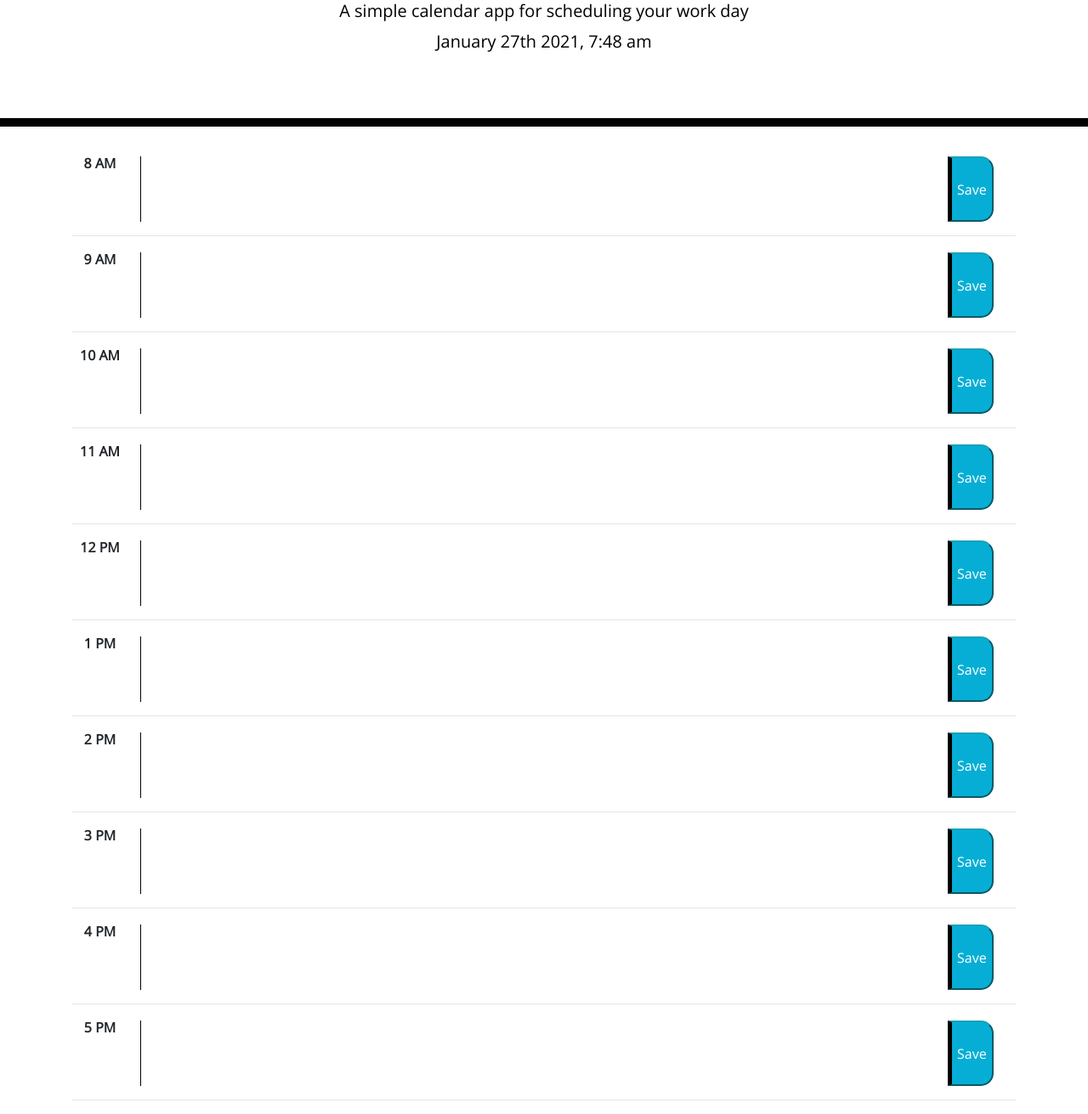
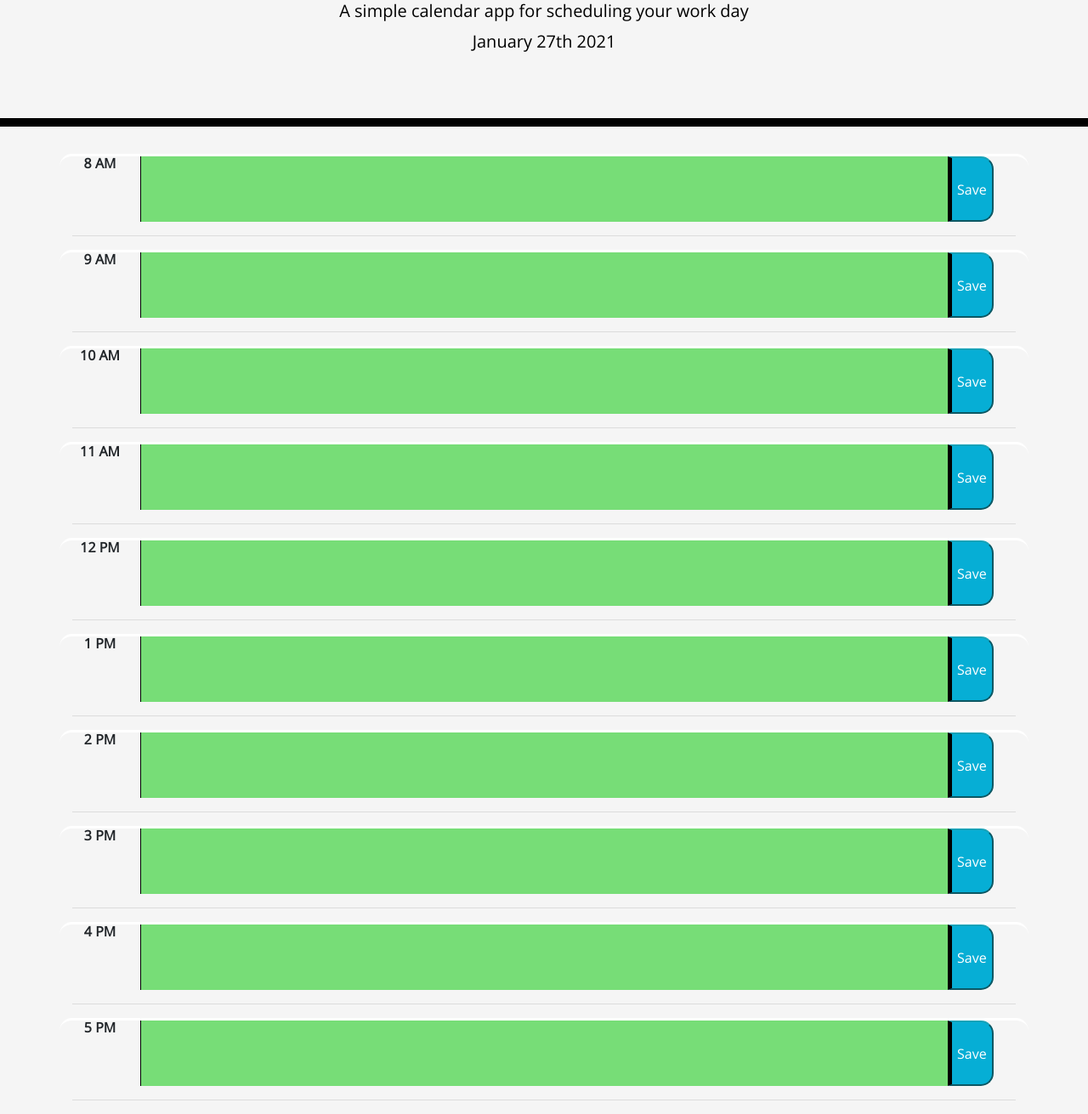
Before and after one commit to manorathn/Work_Day_Scheduler, a plain HTML site: page Develop/index.html in a window 1280 px wide. Shown: the part 155-1466 px from the top of the page at 85% size. Drawn offline with nearby package versions, Linux system fonts and the light colour scheme.

Commit message:
timecolor setup

```diff
--- a/Develop/index.html
+++ b/Develop/index.html
@@ -23,101 +23,101 @@
 
 
     <!-- Time-blocks go here -->
-    <div id="8am" class="row time-block">
+    <div id="8" class="row time-block">
       <div class="time col-md-1 justify-content-between colorcode">
         8 AM
       </div>
-      <textarea id="eight" class="description col-md-10 "></textarea>
+      <textarea id="eight" data-time="8" class="description col-md-10 "></textarea>
       <button class="saveBtn btn-info">Save</button>
     </div>
 
     <hr>
 
-    <div id="9am" class="row time-block">
+    <div id="9" class="row time-block">
       <div class="time col-md-1 colorcode">
         9 AM
       </div>
-      <textarea id="nine" class="description col-md-10 "></textarea>
+      <textarea id="nine" class="description col-md-10" data-time="9"></textarea>
       <button class="saveBtn btn-info">Save</button>
     </div>
 
     <hr>
 
-    <div id="10am" class="row time-block">
+    <div id="10" class="row time-block">
       <div class="time col-md-1 colorcode">
         10 AM
       </div>
-      <textarea id="ten" class="description col-md-10 "></textarea>
+      <textarea id="ten" data-time="10" class="description col-md-10 "></textarea>
       <button class="saveBtn btn-info">Save</button>
     </div>
 
     <hr>
 
-    <div id="11am" class="row time-block">
+    <div id="11" class="row time-block">
       <div class="time col-md-1 colorcode">
         11 AM
       </div>
-      <textarea id="eleven" class="description col-md-10 "></textarea>
+      <textarea id="eleven" data-time="11" class="description col-md-10 "></textarea>
       <button class="saveBtn btn-info">Save</button>
     </div>
 
     <hr>
 
-    <div id="12pm" class="row time-block">
+    <div id="12" class="row time-block">
       <div class="time col-md-1 colorcode">
         12 PM
       </div>
-      <textarea id="twelve" class="description col-md-10 "></textarea>
+      <textarea id="twelve" data-time="12" class="description col-md-10 "></textarea>
       <button class="saveBtn btn-info">Save</button>
     </div>
 
     <hr>
 
-    <div id="13pm" class="row time-block">
+    <div id="13" class="row time-block">
       <div class=" col-md-1 colorcode">
         1 PM
       </div>
-      <textarea id="thirteen" class="description col-md-10 "></textarea>
+      <textarea id="13" data-time="13" class="description col-md-10 "></textarea>
       <button class="saveBtn btn-info">Save</button>
     </div>
 
     <hr>
 
-    <div id="14pm" class="row time-block">
+    <div id="14" class="row time-block">
       <div class="time col-md-1 colorcode">
         2 PM
       </div>
-      <textarea id="fourteen" class="description col-md-10 "></textarea>
+      <textarea id="fourteen" data-time="14" class="description col-md-10 "></textarea>
       <button class="saveBtn btn-info">Save</button>
     </div>
 
     <hr>
 
-    <div id="15pm" class="row time-block">
+    <div id="15" class="row time-block">
       <div class="time col-md-1 colorcode">
         3 PM
       </div>
-      <textarea id="fifteen" class="description col-md-10 "></textarea>
+      <textarea id="fifteen" data-time="15" class="description col-md-10 "></textarea>
       <button class="saveBtn btn-info">Save</button>
     </div>
 
     <hr>
 
-    <div id="16pm" class="row time-block">
+    <div id="16" class="row time-block">
       <div class="time col-md-1 colorcode">
         4 PM
       </div>
-      <textarea id="sixteen" class="description col-md-10 "></textarea>
+      <textarea id="sixteen" data-time="16" class="description col-md-10 "></textarea>
       <button class="saveBtn btn-info">Save</button>
     </div>
 
     <hr>
 
-    <div id="17pm" class="row time-block">
+    <div id="17" class="row time-block">
       <div class="time col-sm-1 colorcode">
         5 PM
       </div>
-      <textarea id="seventeen" class="description col-md-10 "></textarea>
+      <textarea id="seventeen" data-time="17" class="description col-md-10 "></textarea>
       <button class="saveBtn btn-info">Save</button>
     </div>
 
--- a/Develop/script.js
+++ b/Develop/script.js
@@ -15,11 +15,13 @@
 // WHEN I refresh the page
 // THEN the saved events persist
 
-// Date
-var date = moment().format('MMMM Do YYYY, h:mm a');
-$('#currentDay').html(date);
+// moment.js day & time
+
 
 $(document).ready(function () {
+
+  var date = moment().format('MMMM Do YYYY');
+  $('#currentDay').html(date);
 
   // saveBtn click listener
   $('.saveBtn').on('click', function () {
@@ -35,14 +37,53 @@ $(document).ready(function () {
 
   // Gets items from local storage
   $("#8am .description").val(localStorage.getItem("8am"));
+  console.log($("#8am .description").val(localStorage.getItem("8am")))
+
   $("#9am .description").val(localStorage.getItem("9am"));
   $("#10am .description").val(localStorage.getItem("10am"));
   $("#11am .description").val(localStorage.getItem("11am"));
   $("#12pm .description").val(localStorage.getItem("12pm"));
-  $("#13pm .description").val(localStorage.getItem("13pm"));
-  $("#14pm .description").val(localStorage.getItem("14pm"));
-  $("#15pm .description").val(localStorage.getItem("15pm"));
-  $("#16pm .description").val(localStorage.getItem("16pm"));
-  $("#17pm .description").val(localStorage.getItem("17pm"));
+  $("#1pm .description").val(localStorage.getItem("1pm"));
+  $("#2pm .description").val(localStorage.getItem("2pm"));
+  $("#3pm .description").val(localStorage.getItem("3pm"));
+  $("#4pm .description").val(localStorage.getItem("4pm"));
+  $("#5pm .description").val(localStorage.getItem("5pm"));
 
+  // localStorage.clear();
 });
+
+
+// Change background of time-block to indicate present, future, past
+
+
+var now = moment().hours();
+// var now = 10;
+function timeColor() {
+
+  // $(".description").each(function () {
+  // var hour = parseInt($(this).parent().attr('id'));
+  for (var i = 8; i < 18; i++)
+
+    if (i > now) {
+      // $(".description").removeClass("present")
+      $('#' + i).children('textarea').addClass("future")
+      // $(".description").addClass("past")
+    } else if (i < now) {
+      // $(".description").removeClass("past")
+      // $(".description").removeClass("future")
+      // $(".description").addClass("past")
+      $('#' + i).children('textarea').addClass("past")
+    }
+    else if (i === now) {
+      // $(".description").removeClass("past")
+      // $(".description").addClass("present")
+      // $(".description").addClass("future")
+      $('#' + i).children('textarea').addClass("present")
+    }
+}
+timeColor();
+
+  // parseInt(hour);
+    // var hour = 12;
+    // var { hour, currentHour } = timeBlockColor();
+  // var now = 12;
--- a/Develop/style.css
+++ b/Develop/style.css
@@ -2,6 +2,7 @@ body {
   font-family: 'Open Sans', sans-serif;
   font-size: 16px;
   line-height: 1;
+  background-color: whitesmoke;
 }
 
 textarea {
```
